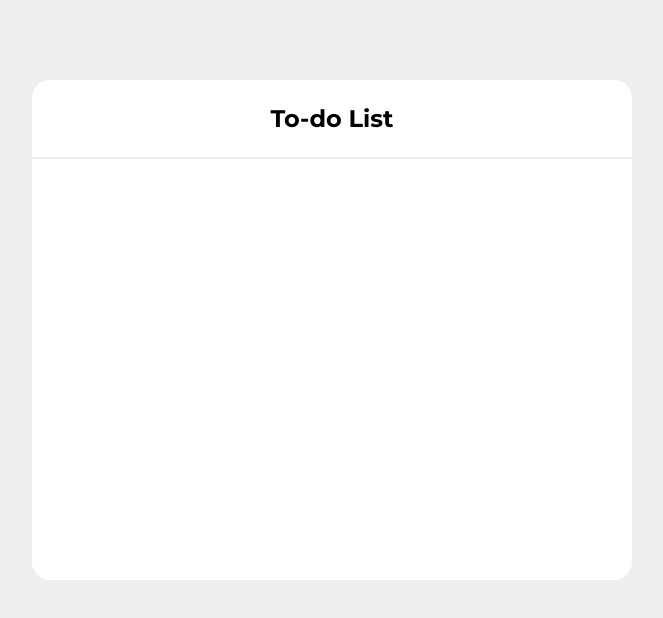
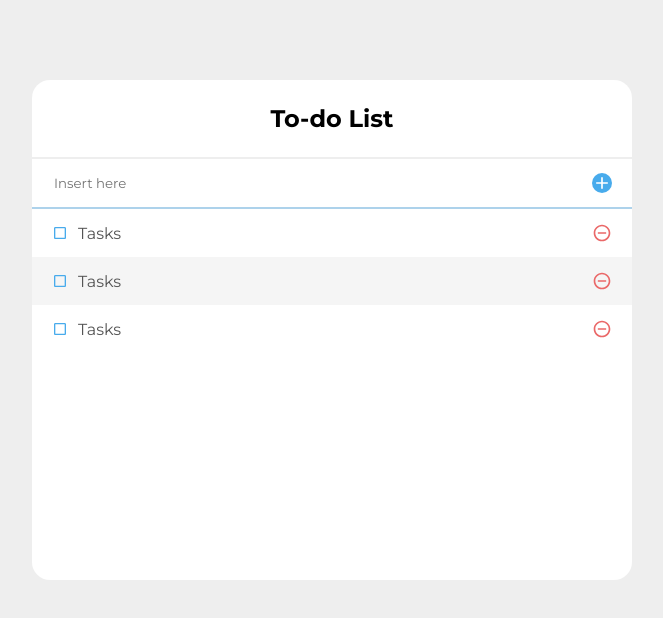
Before and after one commit to imchloedev/todolist-app, a React (Create React App) app: page / in a window 1280 px wide. Shown: the top 618 px of the page, without its empty margins (308-971 px from the left). Built offline with nearby package versions, Linux system fonts and the light colour scheme.

Commit message:
style added

```diff
--- a/src/App.js
+++ b/src/App.js
@@ -1,19 +1,22 @@
 import React from "react";
+import TodoInsert from "./components/TodoInsert";
 import TodoTemplate from "./components/TodoTemplate";
-import TodoInsert from "./components/TodoInsert";
-import TodoList from "./components/TodoList";
-
-
+import TodoList from './components/TodoList'
 
 
 const App = () => {
 
 
+
+
+
   return (
-    <TodoTemplate>
-      <TodoInsert/>
-      <TodoList/>
-    </TodoTemplate>
+    <>
+      <TodoTemplate>
+        <TodoInsert></TodoInsert>
+        <TodoList></TodoList>
+      </TodoTemplate>
+    </>
   );
 };
 
--- a/src/components/TodoInsert.js
+++ b/src/components/TodoInsert.js
@@ -5,7 +5,7 @@ const TodoInsert = () => {
   return (
     <div>
       <form className="TodoInsert">
-        <input type="text" placeholder="할 일을 입력하세요" />
+        <input type="text" placeholder="Insert here" />
         <button type="submit">
           <MdAdd></MdAdd>
         </button>
--- a/src/components/TodoInsert.scss
+++ b/src/components/TodoInsert.scss
@@ -1,5 +1,35 @@
 .TodoInsert {
-  width: 100%;
-  height: 100px;
-  background-color: black;
+  padding: 14px 20px;
+  display: flex;
+  background-color: #ffffff;
+  border-bottom: 2px solid #add2eb;
+
+  input {
+    background-color: transparent;
+    width: 100%;
+    border: none;
+    outline: none;
+  }
+
+  button {
+    background-color: white;
+    border: none;
+    border-radius: 50%;
+    padding: 0;
+    font-size: 20px;
+    background-color: #48abec;
+    color: white;
+    display: flex;
+    flex-shrink: 0;
+    justify-content: center;
+    align-items: center;
+    cursor: pointer;
+    transition: 0.2s background-color ease-in;
+
+    &:hover {
+      background-color: white;
+      color: #48abec;
+    }
+
+  }
 }
--- a/src/components/TodoListItem.js
+++ b/src/components/TodoListItem.js
@@ -12,7 +12,7 @@ const TodoListItem = () => {
       <div className='checkbox'>
         <MdCheckBoxOutlineBlank/>
         <div className='text'>
-          할일
+          Tasks
         </div>
       </div>
       <div className='remove'>
--- a/src/components/TodoListItem.scss
+++ b/src/components/TodoListItem.scss
@@ -0,0 +1,41 @@
+.TodoListItem {
+  display: flex;
+  justify-content: space-between;
+  padding: 14px 20px;
+  &:nth-child(even) {
+    background-color: rgb(245, 245, 245);;
+  }
+
+  .checkbox {
+    display: flex;
+    flex: 1;
+    align-items: center;
+    cursor: pointer;
+
+    svg {
+      color: #48abec;
+    }
+
+    .text {
+      margin-left: 10px;
+      font-size: 16px;
+      color: #555;
+    }
+  }
+
+  .remove {
+    font-size: 20px;
+    color: rgb(234, 104, 104);
+    display: flex;
+    align-items: center;
+    cursor: pointer;
+    transition: 0.3s color ease;
+
+    &:hover {
+      color: #444;
+    }
+  }
+
+
+
+}
--- a/src/components/TodoTemplate.js
+++ b/src/components/TodoTemplate.js
@@ -1,12 +1,12 @@
 import './TodoTemplate.scss';
 
 
-const TodoTemplate = () => {
+const TodoTemplate = ({children}) => {
 
   return (
     <div className="TodoTemplate">
       <div className="TodoTitle">To-do List</div>
-      <div className="content"></div>
+      <div className="content">{children}</div>
     </div>
   )
 
--- a/src/components/TodoTemplate.scss
+++ b/src/components/TodoTemplate.scss
@@ -14,7 +14,6 @@
   .TodoTitle {
     text-align: center;
     font-size: 24px;
-    font-family: "Montserrat";
     font-weight: 700;
     padding: 24px 20px;
     border-bottom: 2px solid #eee;
--- a/src/index.css
+++ b/src/index.css
@@ -23,7 +23,13 @@ body {
   padding: 0;
   box-sizing: border-box;
   background-color: #eee;
+  font-family: "Montserrat";
 }
+
+input {
+  font-family: "Montserrat";
+}
+
 
 code {
   font-family: source-code-pro, Menlo, Monaco, Consolas, 'Courier New',
```
